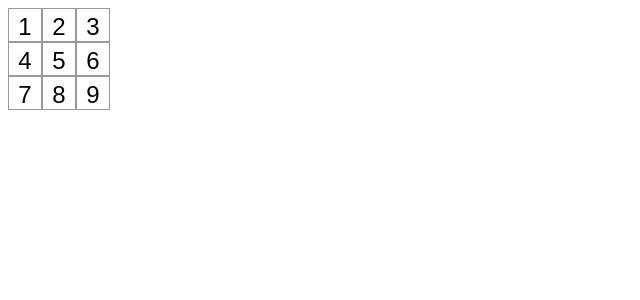
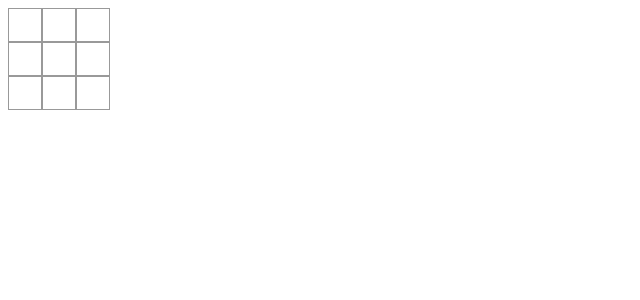
Before and after one commit to amarphule/projects, a React (Vite) app in the folder beginner/tic-tac-toe/: page / in a window 1280 px wide. Shown: the top 300 px of the page, without its empty margins (0-640 px from the left). Built offline with nearby package versions, Linux system fonts and the light colour scheme.

Commit message:
add X useState

```diff
--- a/beginner/tic-tac-toe/src/App.jsx
+++ b/beginner/tic-tac-toe/src/App.jsx
@@ -1,27 +1,36 @@
 /* eslint-disable react/prop-types */
+import { useState } from "react";
 import "./App.css";
 
-function Square({ value }) {
-  return <button className="square">{value}</button>;
+function Square() {
+  const [value, setValue] = useState();
+  const handleClick = () => {
+    setValue("X");
+  };
+  return (
+    <button className="square" onClick={handleClick}>
+      {value}
+    </button>
+  );
 }
 
 export default function Board() {
   return (
     <>
       <div className="board-row">
-        <Square value="1" />
-        <Square value="2" />
-        <Square value="3" />
+        <Square />
+        <Square />
+        <Square />
       </div>
       <div className="board-row">
-        <Square value="4" />
-        <Square value="5" />
-        <Square value="6" />
+        <Square />
+        <Square />
+        <Square />
       </div>
       <div className="board-row">
-        <Square value="7" />
-        <Square value="8" />
-        <Square value="9" />
+        <Square />
+        <Square />
+        <Square />
       </div>
     </>
   );
```
